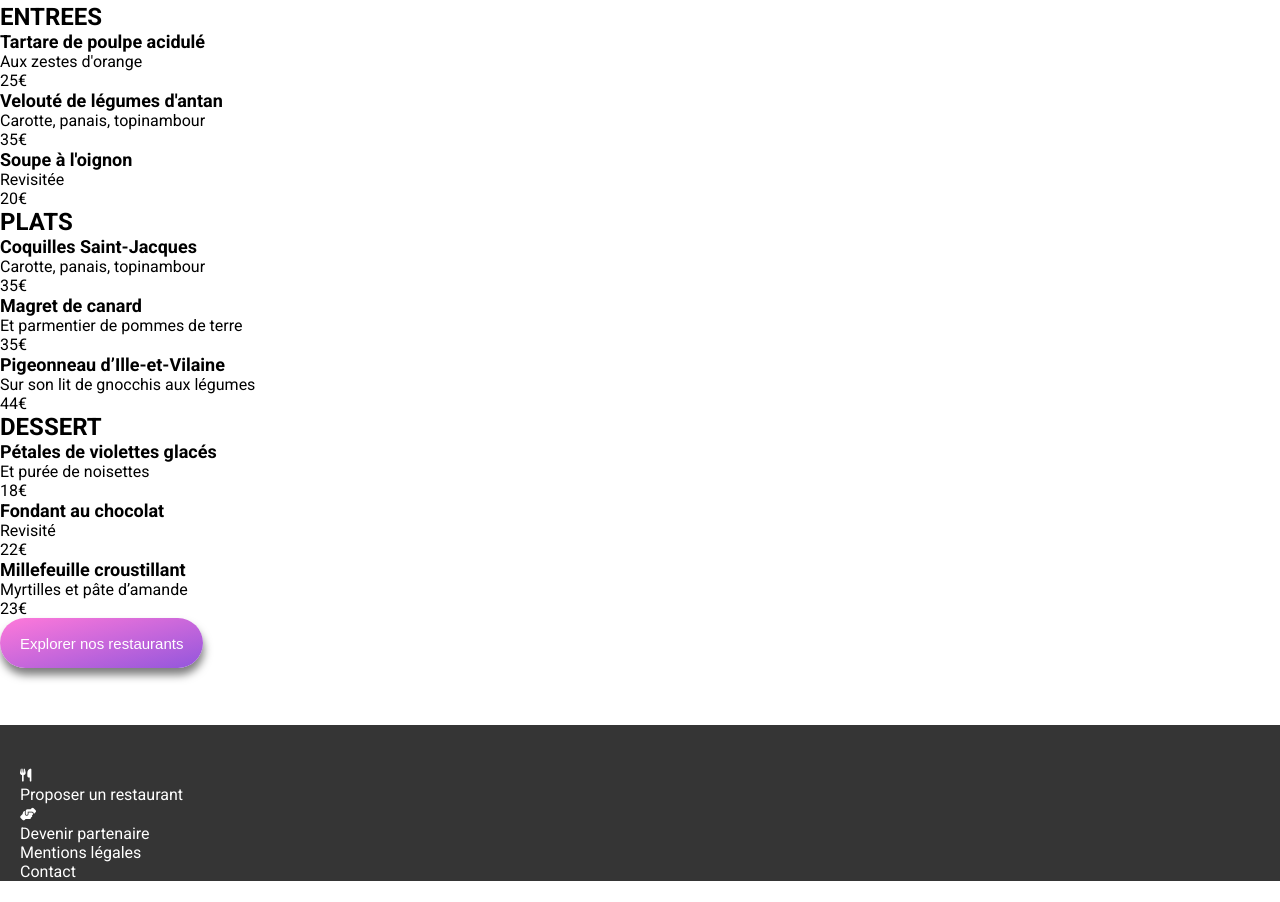
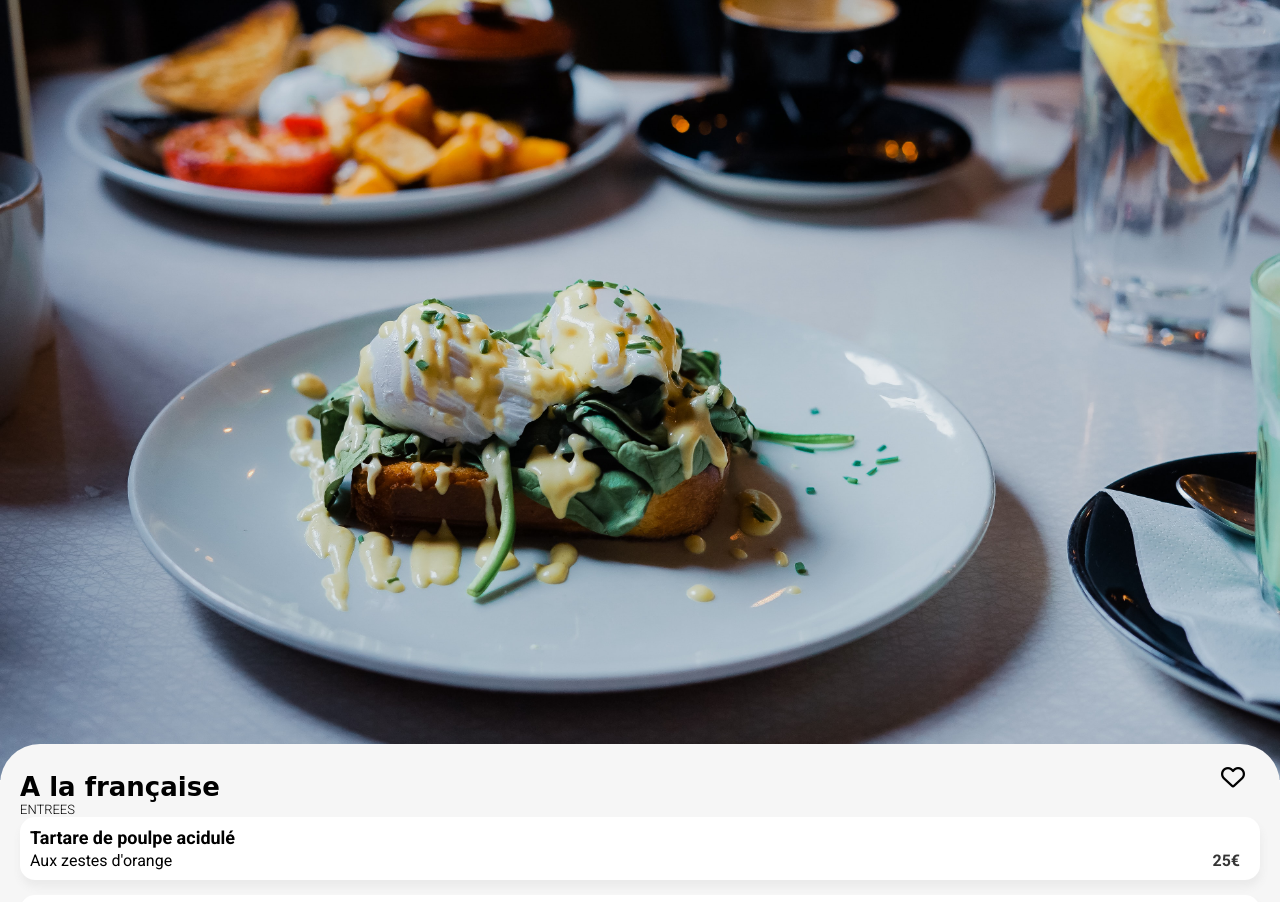
Before and after one commit to Aurelie715/AurelieBernard_3_03122021, a website: page public/menu1.html in a window 1280 px wide. Shown: the part 138-1040 px from the top of the page. Before the commit the page ends 1019 px from the top, so only its background shows below. Drawn offline with Linux system fonts and the light colour scheme; a web font is replaced by a local one.

Commit message:
add css for menu1

```diff
--- a/public/menu1.html
+++ b/public/menu1.html
@@ -1,23 +1,28 @@
 <!DOCTYPE html>
 <html lang="en">
+
 <head>
     <meta charset="UTF-8">
     <meta http-equiv="X-UA-Compatible" content="IE=edge">
     <meta name="viewport" content="width=device-width, initial-scale=1.0">
     <link rel="stylesheet" href="css\style.css" />
     <link href="https://fonts.googleapis.com/css2?family=Shrikhand&display=swap" rel="stylesheet">
-    <link href="https://fonts.googleapis.com/css2?family=Roboto:wght@300;400;500;700&family=Shrikhand&display=swap" rel="stylesheet">
+    <link href="https://fonts.googleapis.com/css2?family=Roboto:wght@300;400;500;700&family=Shrikhand&display=swap"
+        rel="stylesheet">
     <script src="https://kit.fontawesome.com/2c03516f22.js" crossorigin="anonymous"></script>
     <title>Document</title>
 </head>
+
 <body>
     <header class="header">
-        <i class="header__return-icon"></i>
+        <i class="header__return-icon fas fa-arrow-left"></i>
         <img class="header__logo" src="ohmyfood@2x.svg" alt="">
     </header>
-    <div>
-        <img src="" alt="">
-    </div>
+    <div class="menu">
+
+            <img class="menu-image" src="toa-heftiba-DQKerTsQwi0-unsplash.jpg" alt="">
+
+        <div class="menu-body">
             <div class="food">
                 <h1 class="food__title">A la française</h1>
                 <div class="food__icon"><i class="far fa-heart"></i></div>
@@ -45,6 +50,8 @@
                     </div>
                     <div class="dishes-card__price">20€</div>
                 </div>
+            </section>
+            <section class="dishes">
                 <h2 class="dishes-title">PLATS</h2>
                 <div class="dishes-card">
                     <div class="dishes-card__description">
@@ -67,6 +74,8 @@
                     </div>
                     <div class="dishes-card__price">44€</div>
                 </div>
+            </section>
+            <section class="dishes">
                 <h2 class="dishes-title">DESSERT</h2>
                 <div class="dishes-card">
                     <div class="dishes-card__description">
@@ -90,25 +99,28 @@
                     <div class="dishes-card__price">23€</div>
                 </div>
             </section>
-    <div>
-        <button class="button" type="button">Explorer nos restaurants</button>
+            <div class="box-button">
+                <button class="button" type="button">Commander</button>
+            </div>
+        </div>
     </div>
     <footer class="footer">
-        <div class="footer__logo"></div>
-        <div>
+        <div class="footer__logo">ohmyfood</div>
+        <div class="footer__link">
             <div class="footer__icon"><i class="fas fa-utensils"></i></div>
-            <a  href="">Proposer un restaurant</a>
+            <a href="">Proposer un restaurant</a>
         </div>
-        <div>
+        <div class="footer__link">
             <div class="footer__icon"><i class="fas fa-hands-helping"></i></div>
-            <a  href="">Devenir partenaire</a>
+            <a href="">Devenir partenaire</a>
         </div>
-        <div>
-            <a  href="">Mentions légales</a>
+        <div class="footer__link">
+            <a href="">Mentions légales</a>
         </div>
-        <div>
-            <a  href="">Contact</a>
+        <div class="footer__link">
+            <a href="">Contact</a>
         </div>
     </footer>
 </body>
+
 </html>
--- a/sass/main.scss
+++ b/sass/main.scss
@@ -23,7 +23,7 @@ body {
   font-size: 16px;
 }
 
-h2 {
+.operation-title, .restaurant-title {
   font-size: 24px;
 }
 
@@ -34,13 +34,21 @@ h3 {
 .header {
   display: flex;
   justify-content: center;
-  align-items: center;
+  padding: 25px;
   height: 65px;
   box-shadow: 0px 1px 6px $icon-color;
   position: relative;
   z-index: 10;
   &__logo {
-    height: 25px;
+    height: 27px;
+  }
+  &__return-icon {
+    position: absolute;
+    top: 0;
+    left: 0;
+    padding: 25px;
+    font-size: 20px;
+    color: $dark-grey;
   }
 }
 
@@ -231,3 +239,73 @@ h3 {
     }
   }
 }
+
+// menus
+
+.menu {
+  position: relative;
+}
+
+.menu-image {
+  width: 100%;
+}
+
+.menu-body {
+  margin-top: -40px;
+  position: relative;
+  background-color: $light-grey;
+  padding: 0 20px;
+  border-radius: 40px 40px 0 0;
+  // position: relative;
+  // top: -40px;
+}
+
+.food  {
+  // position: absolute;
+  display: flex;
+  z-index: 2;
+  // margin: -40px 0 0 0;
+  padding-top: 20px;
+  // height: 70px;
+  width: 100%;
+  justify-content: space-between;
+  align-items: flex-end;
+
+  &__title {
+    font-family: "Shrikhand", cursive;
+    font-size: 26px;
+  }
+  &__icon {
+    font-size: 24px;
+    padding: 0 15px 10px 0;
+
+  }
+}
+
+// section:first-of-type {
+//   padding: 60px 20px 0 20px;
+// }
+
+.dishes-title {
+  font-size: 13px;
+  font-weight: 300;
+}
+
+.dishes-card {
+  display: flex;
+  background-color: white;
+  justify-content: space-between;
+  align-items: flex-end;
+  border-radius: 15px;
+  box-shadow: 1px 7px 9px $grey;
+  margin-bottom: 15px;
+  padding: 10px;
+  &__title {
+    margin-bottom: 3px;
+  }
+  &__price {
+    font-weight: bold;
+    color: $dark-grey;
+    padding-right: 10px;
+  }
+}
```
Also changed, not shown: public/css/style.css, 1 other file. Lines whose indentation alone changed are shown as unchanged.
